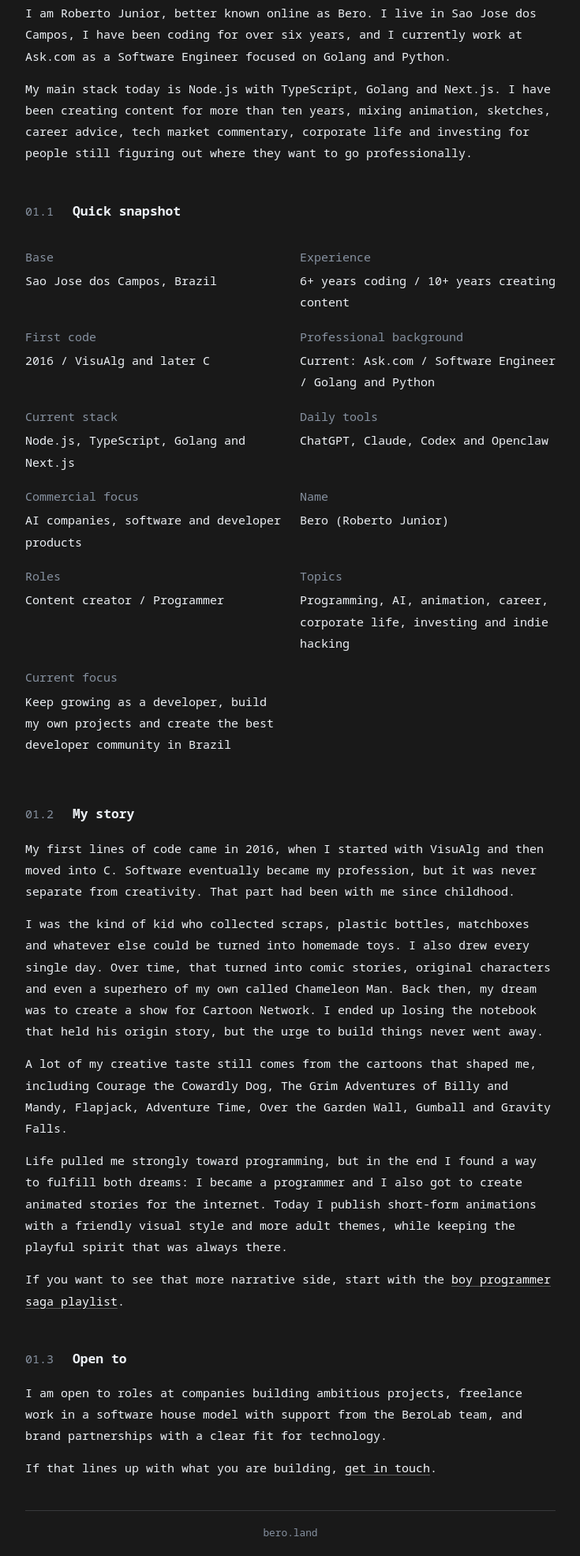
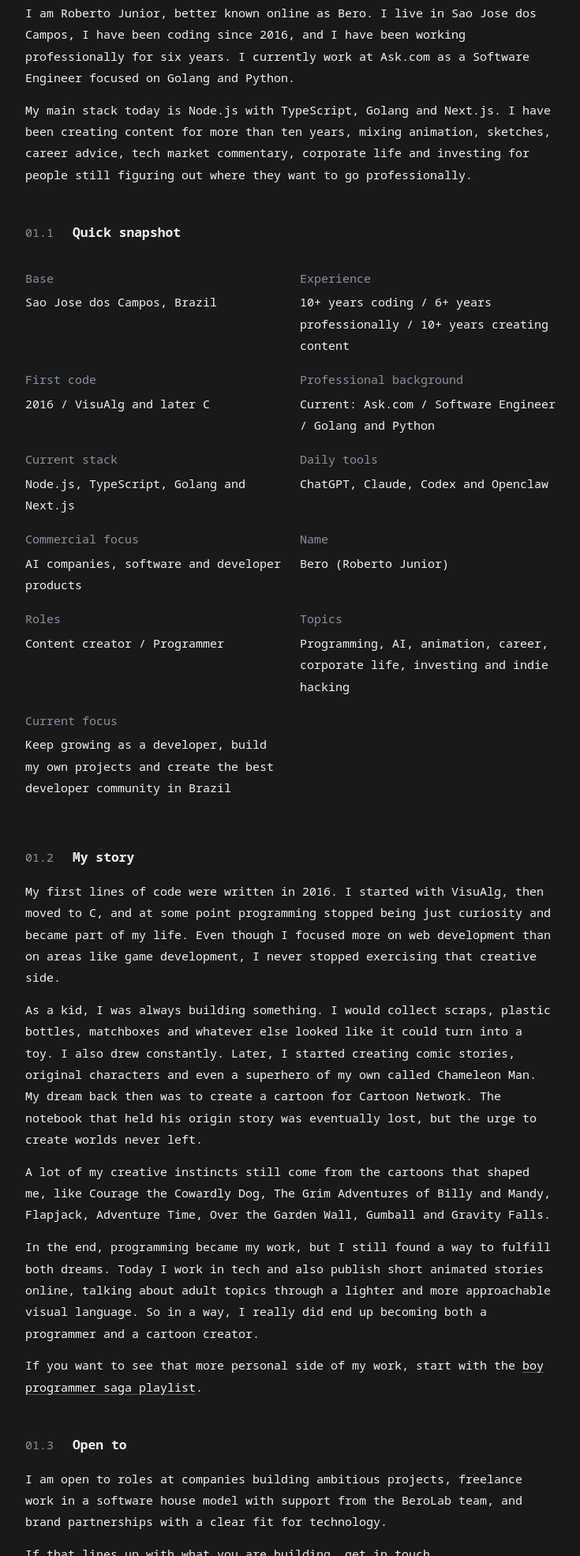
Before and after one commit to meunomeebero/mypage, a plain HTML site: page en/about.html in a window 1280 px wide. Shown: the part 349-2319 px from the top of the page at 79% size, without its empty margins (396-1131 px from the left). Drawn offline with Linux system fonts and the light colour scheme; a web font is replaced by a local one.

Commit message:
update copy

```diff
--- a/en/about.html
+++ b/en/about.html
@@ -130,7 +130,7 @@
             <h2 id="about-title">Who I am</h2>
           </div>
           <div class="body-copy">
-            <p>I am Roberto Junior, better known online as Bero. I live in Sao Jose dos Campos, I have been coding for over six years, and I currently work at Ask.com as a Software Engineer focused on Golang and Python.</p>
+            <p>I am Roberto Junior, better known online as Bero. I live in Sao Jose dos Campos, I have been coding since 2016, and I have been working professionally for six years. I currently work at Ask.com as a Software Engineer focused on Golang and Python.</p>
             <p>My main stack today is Node.js with TypeScript, Golang and Next.js. I have been creating content for more than ten years, mixing animation, sketches, career advice, tech market commentary, corporate life and investing for people still figuring out where they want to go professionally.</p>
           </div>
         </section>
@@ -147,7 +147,7 @@
             </div>
             <div class="fact">
               <dt>Experience</dt>
-              <dd>6+ years coding / 10+ years creating content</dd>
+              <dd>10+ years coding / 6+ years professionally / 10+ years creating content</dd>
             </div>
             <div class="fact">
               <dt>First code</dt>
@@ -194,11 +194,11 @@
             <h2 id="story-title">My story</h2>
           </div>
           <div class="body-copy">
-            <p>My first lines of code came in 2016, when I started with VisuAlg and then moved into C. Software eventually became my profession, but it was never separate from creativity. That part had been with me since childhood.</p>
-            <p>I was the kind of kid who collected scraps, plastic bottles, matchboxes and whatever else could be turned into homemade toys. I also drew every single day. Over time, that turned into comic stories, original characters and even a superhero of my own called Chameleon Man. Back then, my dream was to create a show for Cartoon Network. I ended up losing the notebook that held his origin story, but the urge to build things never went away.</p>
-            <p>A lot of my creative taste still comes from the cartoons that shaped me, including Courage the Cowardly Dog, The Grim Adventures of Billy and Mandy, Flapjack, Adventure Time, Over the Garden Wall, Gumball and Gravity Falls.</p>
-            <p>Life pulled me strongly toward programming, but in the end I found a way to fulfill both dreams: I became a programmer and I also got to create animated stories for the internet. Today I publish short-form animations with a friendly visual style and more adult themes, while keeping the playful spirit that was always there.</p>
-            <p>If you want to see that more narrative side, start with the <a href="https://youtube.com/playlist?list=PLkDeXjMag8qjM0tS5koHg3qK3o9CeryRN&amp;si=kvkhIXQ5szOwOMqC" target="_blank" rel="noopener noreferrer">boy programmer saga playlist</a>.</p>
+            <p>My first lines of code were written in 2016. I started with VisuAlg, then moved to C, and at some point programming stopped being just curiosity and became part of my life. Even though I focused more on web development than on areas like game development, I never stopped exercising that creative side.</p>
+            <p>As a kid, I was always building something. I would collect scraps, plastic bottles, matchboxes and whatever else looked like it could turn into a toy. I also drew constantly. Later, I started creating comic stories, original characters and even a superhero of my own called Chameleon Man. My dream back then was to create a cartoon for Cartoon Network. The notebook that held his origin story was eventually lost, but the urge to create worlds never left.</p>
+            <p>A lot of my creative instincts still come from the cartoons that shaped me, like Courage the Cowardly Dog, The Grim Adventures of Billy and Mandy, Flapjack, Adventure Time, Over the Garden Wall, Gumball and Gravity Falls.</p>
+            <p>In the end, programming became my work, but I still found a way to fulfill both dreams. Today I work in tech and also publish short animated stories online, talking about adult topics through a lighter and more approachable visual language. So in a way, I really did end up becoming both a programmer and a cartoon creator.</p>
+            <p>If you want to see that more personal side of my work, start with the <a href="https://youtube.com/playlist?list=PLkDeXjMag8qjM0tS5koHg3qK3o9CeryRN&amp;si=kvkhIXQ5szOwOMqC" target="_blank" rel="noopener noreferrer">boy programmer saga playlist</a>.</p>
           </div>
         </section>
 
```
Also changed, not shown: about.html (+7 -7 lines).
